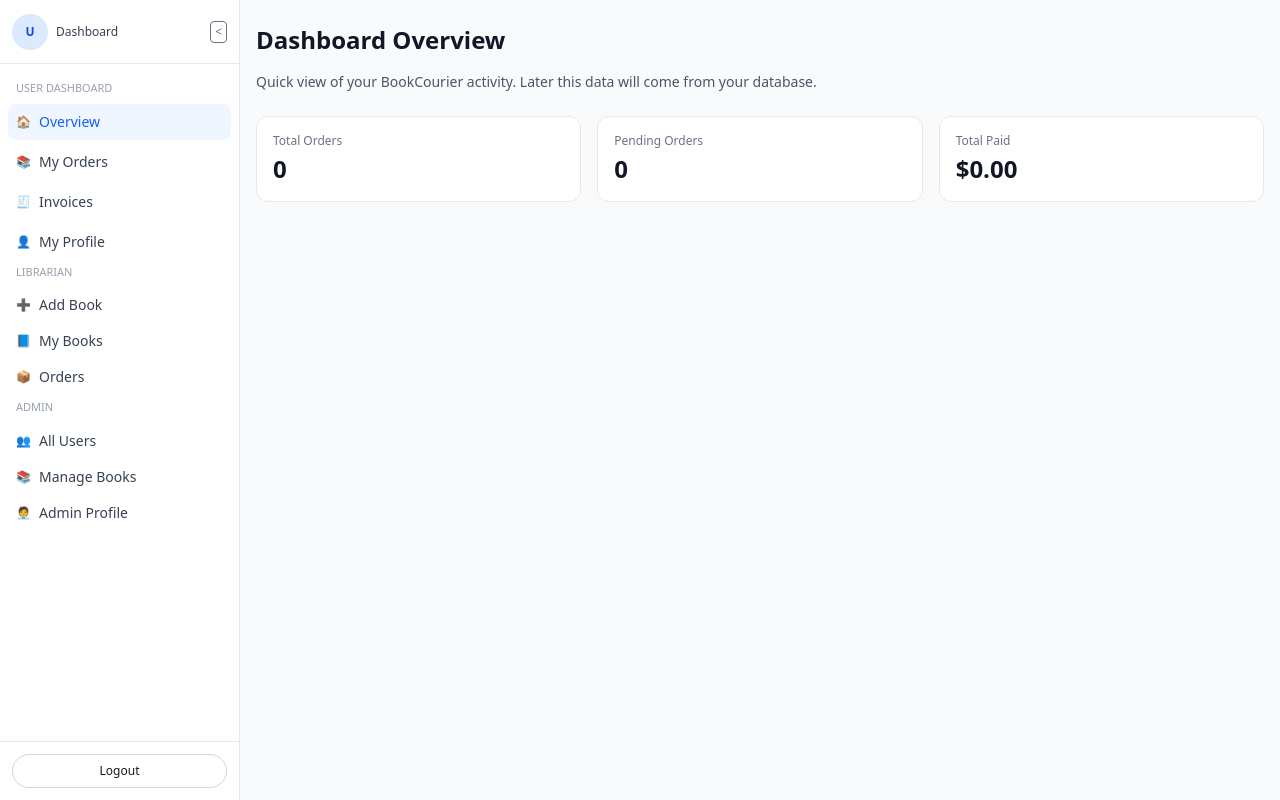
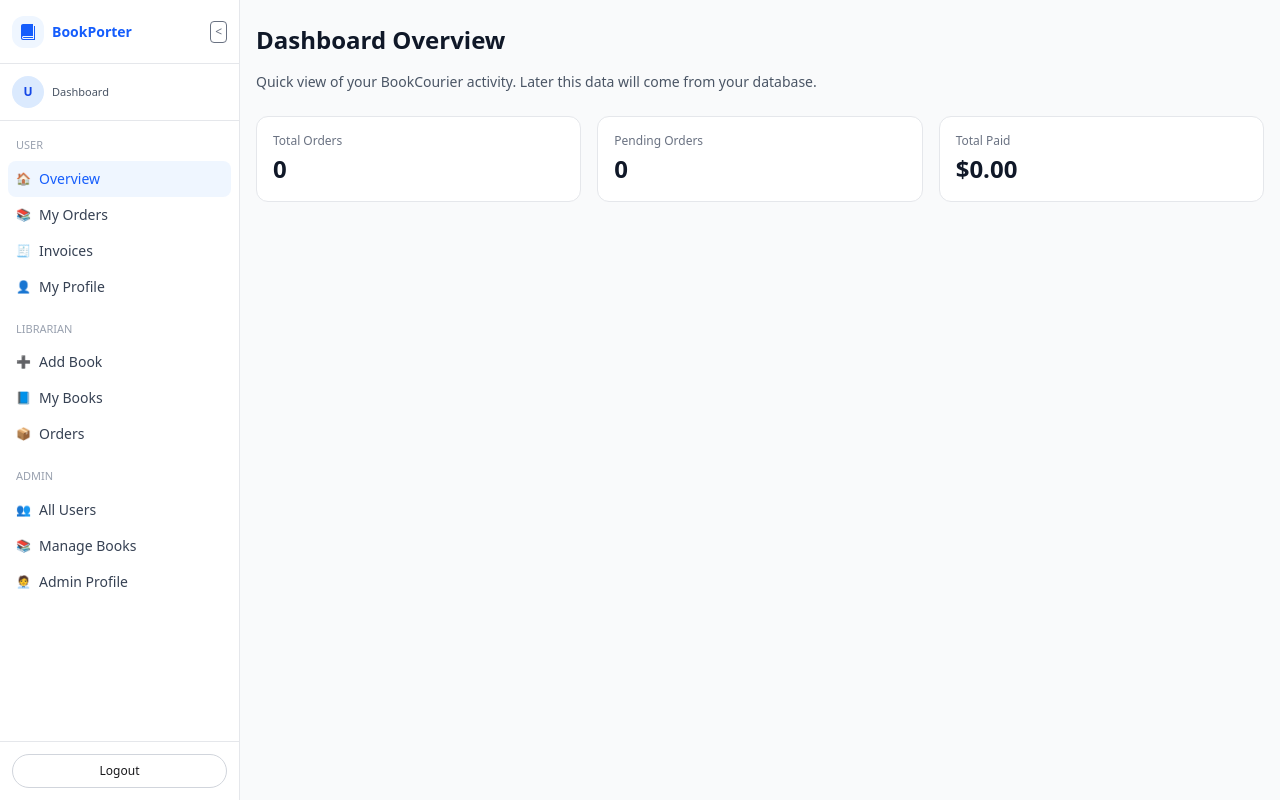
Before and after one commit to Hizbul38/book-porter-client, a React (Vite) app: page /dashboard in a window 1280 px wide. Built offline with nearby package versions, Linux system fonts and the light colour scheme; no server answers.

Commit message:
add updaded dashboard

```diff
--- a/src/Layouts/DashboardLayout.jsx
+++ b/src/Layouts/DashboardLayout.jsx
@@ -1,5 +1,7 @@
+// src/Layouts/DashboardLayout.jsx
 import { useContext, useState } from "react";
-import { NavLink, Outlet } from "react-router-dom";
+import { Link, NavLink, Outlet } from "react-router-dom";
+import { ImBook } from "react-icons/im";
 import { AuthContext } from "../Providers/AuthProvider";
 
 const DashboardLayout = () => {
@@ -18,27 +20,18 @@ const DashboardLayout = () => {
           open ? "w-60" : "w-16"
         }`}
       >
-        {/* Top user section */}
+        {/* 🔹 TOP: Logo + collapse button */}
         <div className="h-16 px-3 flex items-center justify-between border-b border-gray-200">
-          <div className="flex items-center gap-2">
-            {user?.photoURL ? (
-              <img
-                src={user.photoURL}
-                alt="User"
-                className="w-9 h-9 rounded-full object-cover border"
-              />
-            ) : (
-              <div className="w-9 h-9 rounded-full bg-blue-100 flex items-center justify-center text-xs font-semibold text-blue-700">
-                {(user?.email && user.email[0].toUpperCase()) || "U"}
-              </div>
-            )}
-            {open && (
-              <span className="text-xs text-gray-700">
-                {/* optional: role badge pore add korbo */}
-                Dashboard
+          <Link
+            to="/"
+            className="flex items-center gap-2 text-blue-600 font-semibold text-sm"
+          >
+            <span className="flex items-center justify-center w-8 h-8 rounded-xl bg-blue-50">
+              <ImBook className="text-base" />
             </span>
-            )}
-          </div>
+            {open && <span>BookPorter</span>}
+          </Link>
+
           <button
             onClick={() => setOpen(!open)}
             className="text-xs text-gray-500 border rounded px-1 py-0.5"
@@ -47,18 +40,42 @@ const DashboardLayout = () => {
           </button>
         </div>
 
+        {/* (optional) small user chip under logo */}
+        <div className="px-3 py-3 border-b border-gray-200 flex items-center gap-2">
+          {user?.photoURL ? (
+            <img
+              src={user.photoURL}
+              alt="User"
+              className="w-8 h-8 rounded-full object-cover border"
+            />
+          ) : (
+            <div className="w-8 h-8 rounded-full bg-blue-100 flex items-center justify-center text-xs font-semibold text-blue-700">
+              {(user?.email && user.email[0].toUpperCase()) || "U"}
+            </div>
+          )}
+          {open && (
+            <span className="text-[11px] text-gray-600">Dashboard</span>
+          )}
+        </div>
+
         {/* Nav links */}
-        <nav className="flex-1 px-2 py-4 space-y-1 text-sm">
-          <p className={`px-2 text-[11px] uppercase text-gray-400 mb-2 ${!open && "hidden"}`}>
-            User Dashboard
+        <nav className="flex-1 px-2 py-4 space-y-4 text-sm overflow-y-auto">
+          {/* User Section */}
+          <div>
+            {open && (
+              <p className="px-2 text-[11px] uppercase text-gray-400 mb-2">
+                User
               </p>
+            )}
 
             <NavLink
               to="/dashboard"
               end
               className={({ isActive }) =>
                 `flex items-center gap-2 rounded-lg px-2 py-2 ${
-                isActive ? "bg-blue-50 text-blue-600" : "text-gray-700 hover:bg-gray-50"
+                  isActive
+                    ? "bg-blue-50 text-blue-600"
+                    : "text-gray-700 hover:bg-gray-50"
                 }`
               }
             >
@@ -70,7 +87,9 @@ const DashboardLayout = () => {
               to="/dashboard/my-orders"
               className={({ isActive }) =>
                 `flex items-center gap-2 rounded-lg px-2 py-2 ${
-                isActive ? "bg-blue-50 text-blue-600" : "text-gray-700 hover:bg-gray-50"
+                  isActive
+                    ? "bg-blue-50 text-blue-600"
+                    : "text-gray-700 hover:bg-gray-50"
                 }`
               }
             >
@@ -82,7 +101,9 @@ const DashboardLayout = () => {
               to="/dashboard/invoices"
               className={({ isActive }) =>
                 `flex items-center gap-2 rounded-lg px-2 py-2 ${
-                isActive ? "bg-blue-50 text-blue-600" : "text-gray-700 hover:bg-gray-50"
+                  isActive
+                    ? "bg-blue-50 text-blue-600"
+                    : "text-gray-700 hover:bg-gray-50"
                 }`
               }
             >
@@ -94,14 +115,18 @@ const DashboardLayout = () => {
               to="/dashboard/profile"
               className={({ isActive }) =>
                 `flex items-center gap-2 rounded-lg px-2 py-2 ${
-                isActive ? "bg-blue-50 text-blue-600" : "text-gray-700 hover:bg-gray-50"
+                  isActive
+                    ? "bg-blue-50 text-blue-600"
+                    : "text-gray-700 hover:bg-gray-50"
                 }`
               }
             >
               <span className="text-xs">👤</span>
               {open && <span>My Profile</span>}
             </NavLink>
+          </div>
 
+          {/* Librarian Section */}
           <div>
             {open && (
               <p className="px-2 text-[11px] uppercase text-gray-400 mb-2">
@@ -202,7 +227,6 @@ const DashboardLayout = () => {
               {open && <span>Admin Profile</span>}
             </NavLink>
           </div>
-
         </nav>
 
         {/* Bottom logout */}
```
Lines whose indentation alone changed are shown as unchanged.
